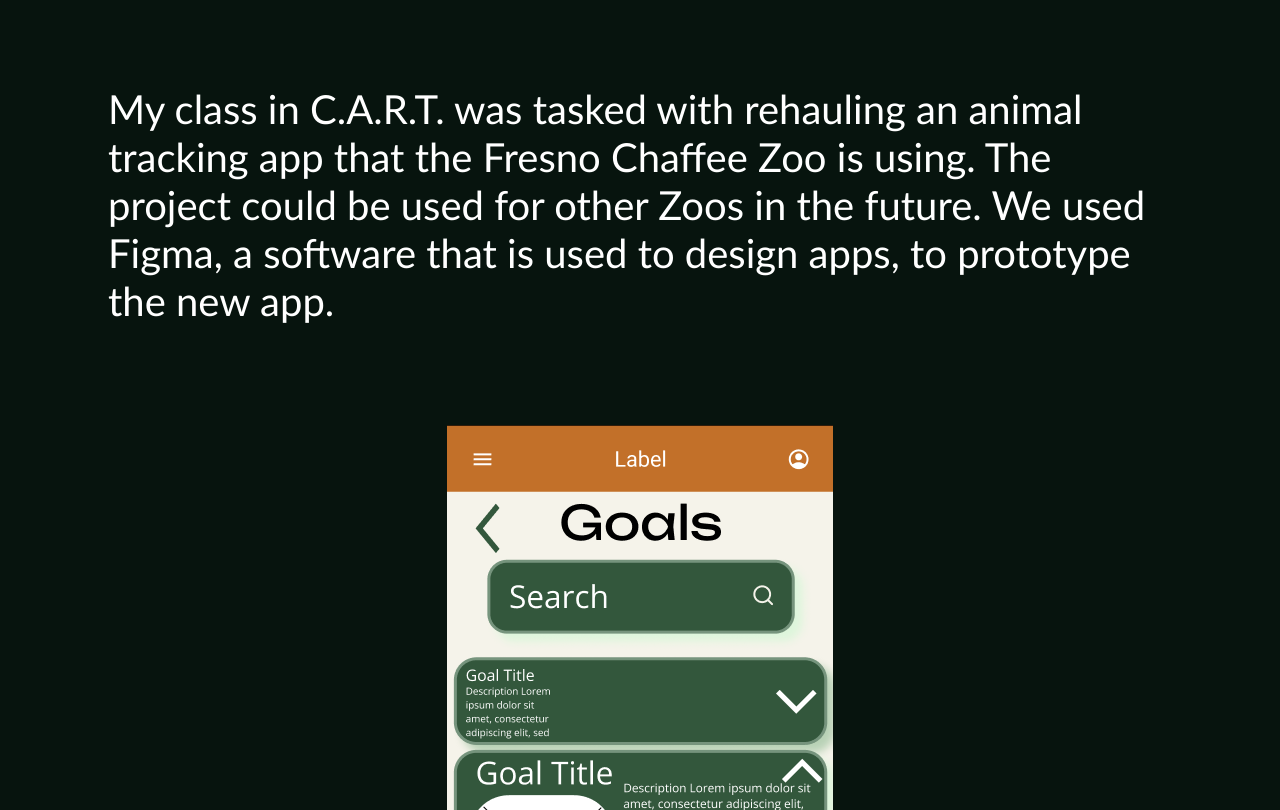
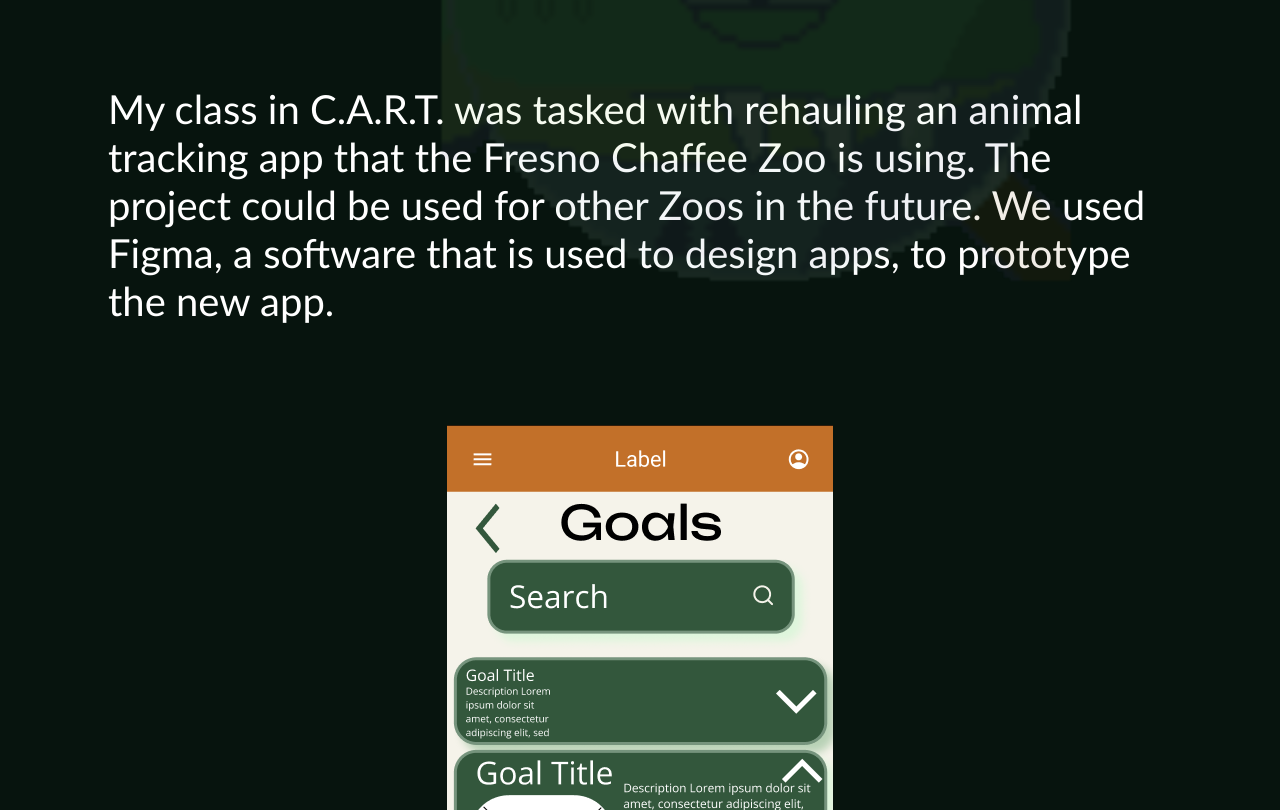
Before and after one commit to Doomfangre/Portfolio-AD, a plain HTML site: page Port.html in a window 1280 px wide. Shown: the part 542-1352 px from the top of the page. Drawn offline with Linux system fonts and the light colour scheme; a web font is replaced by a local one.

Commit message:
Ever so slightly more effort

```diff
--- a/Port.css
+++ b/Port.css
@@ -6,7 +6,6 @@ h4 {
     text-align: left;
     text-indent: 30px;
     margin-right: 100%;
-
 }
 
 a {
@@ -28,8 +27,18 @@ p {
     font-family: 'Trebuchet MS', 'Lucida Sans Unicode', 'Lucida Grande', 'Lucida Sans', Arial, sans-serif;
 }
 
+.f {
+    right: 20%;
+    left: 20%;
+    opacity: 0.1;
+    position: fixed;
+    height: 1000px;
+    width: 1000px;
+}
+
 body {
     background-color: #07140e;
+
     text-align: center;
     color: white;
 }
--- a/Port.html
+++ b/Port.html
@@ -9,6 +9,8 @@
 <link href="https://fonts.googleapis.com/css2?family=Jacquard+12&family=Jersey+10&display=swap" rel="stylesheet">   <title>Portfolio</title>
 </head>
 <body>
+    <img class="f" src="funni.gif">
+
     <img class="s2" src="spike2.png">
 
     <section>
```
Also changed, not shown: funni.gif (added).
